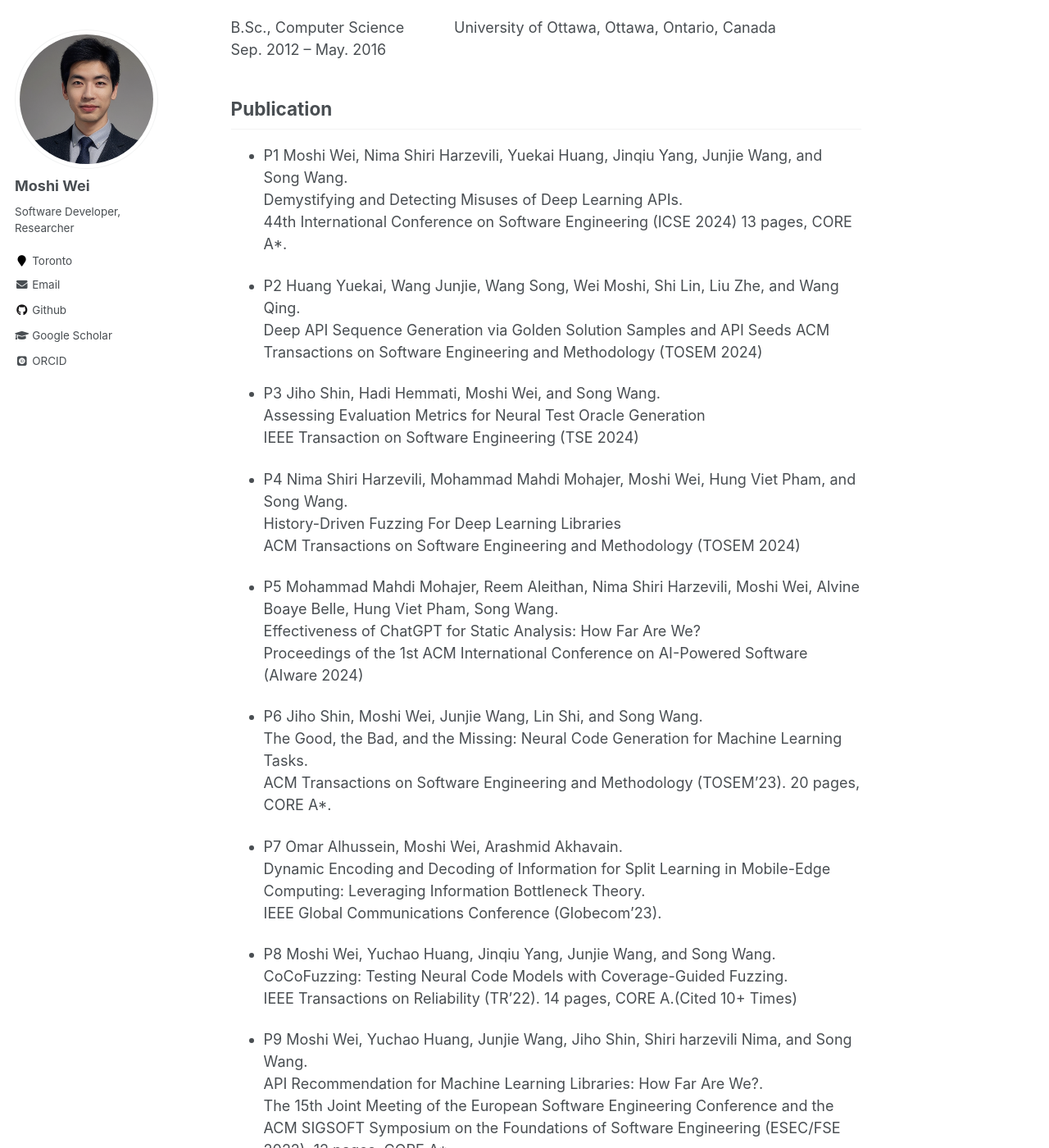
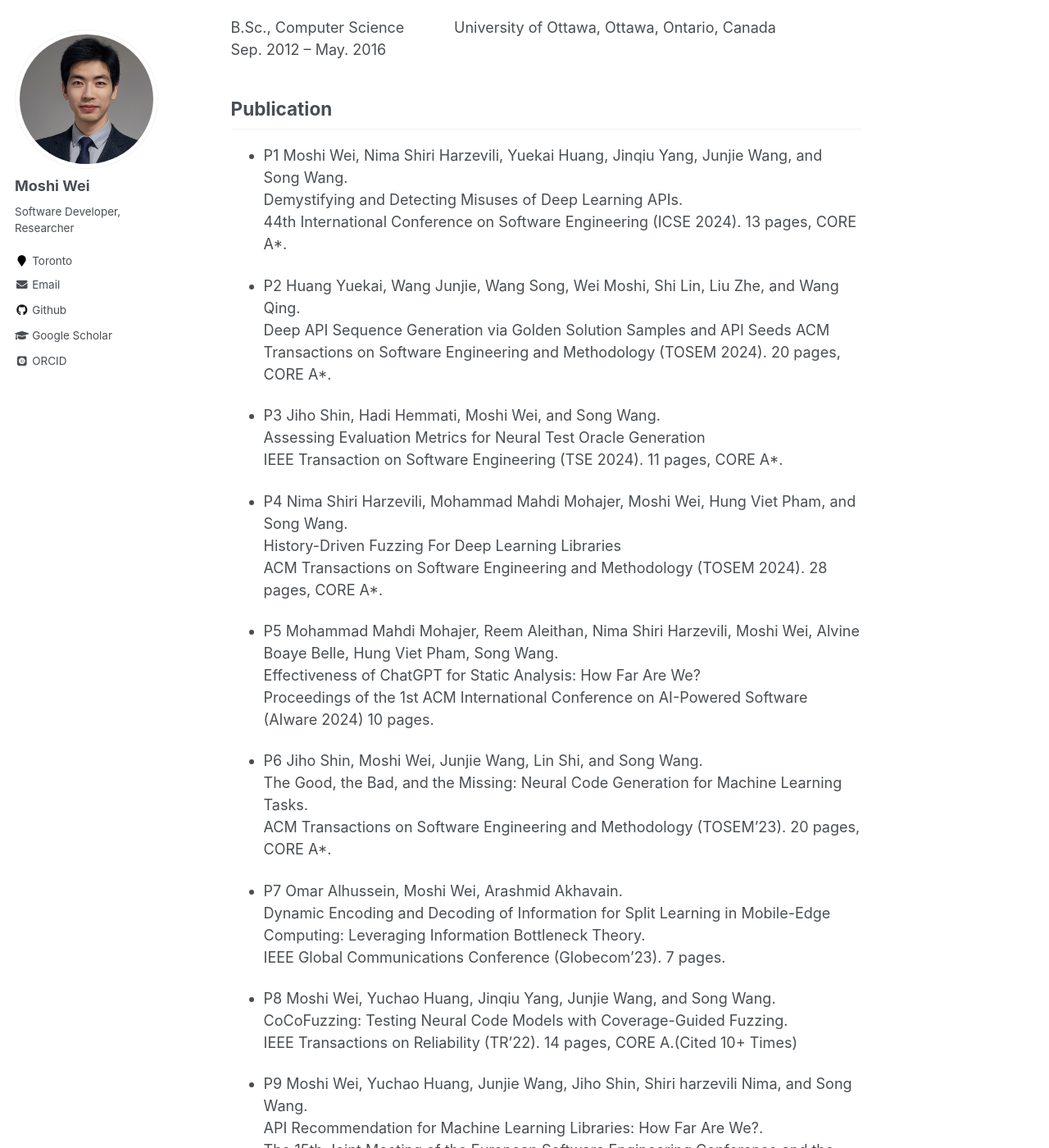
Before and after one commit to Moshiii/Moshiii.github.io, a Jekyll site: the page built from _pages/about.md, in a window 1280 px wide and 1400 px high, scrolled down 893 px. Shown: the whole window at 82% size. Built offline with Jekyll 4.4.1, drawn with Linux system fonts in a browser that asks for light colours; some web fonts are replaced.

Commit message:
Update about.md

```diff
--- a/_pages/about.md
+++ b/_pages/about.md
@@ -31,23 +31,23 @@ Sep. 2012 – May. 2016
 
 * P1 Moshi Wei, Nima Shiri Harzevili, Yuekai Huang, Jinqiu Yang, Junjie Wang, and Song Wang.\
   Demystifying and Detecting Misuses of Deep Learning APIs.\
-  44th International Conference on Software Engineering (ICSE 2024) 13 pages, CORE A*.
+  44th International Conference on Software Engineering (ICSE 2024). 13 pages, CORE A*.
 
 * P2 Huang Yuekai, Wang Junjie, Wang Song, Wei Moshi, Shi Lin, Liu Zhe, and Wang Qing.\
   Deep API Sequence Generation via Golden Solution Samples and API Seeds
-  ACM Transactions on Software Engineering and Methodology (TOSEM 2024)
+  ACM Transactions on Software Engineering and Methodology (TOSEM 2024). 20 pages, CORE A*.
 
 * P3 Jiho Shin, Hadi Hemmati, Moshi Wei, and Song Wang.\
   Assessing Evaluation Metrics for Neural Test Oracle Generation\
-  IEEE Transaction on Software Engineering (TSE 2024)
+  IEEE Transaction on Software Engineering (TSE 2024). 11 pages, CORE A*.
 
 * P4 Nima Shiri Harzevili, Mohammad Mahdi Mohajer, Moshi Wei, Hung Viet Pham, and Song Wang.\
   History-Driven Fuzzing For Deep Learning Libraries\
-  ACM Transactions on Software Engineering and Methodology (TOSEM 2024)
+  ACM Transactions on Software Engineering and Methodology (TOSEM 2024). 28 pages, CORE A*.
 
 * P5 Mohammad Mahdi Mohajer, Reem Aleithan, Nima Shiri Harzevili, Moshi Wei, Alvine Boaye Belle, Hung Viet Pham, Song Wang.\
   Effectiveness of ChatGPT for Static Analysis: How Far Are We?\
-  Proceedings of the 1st ACM International Conference on AI-Powered Software (AIware 2024)
+  Proceedings of the 1st ACM International Conference on AI-Powered Software (AIware 2024) 10 pages.
 
 * P6 Jiho Shin, Moshi Wei, Junjie Wang, Lin Shi, and Song Wang.\
   The Good, the Bad, and the Missing: Neural Code Generation for Machine Learning Tasks.\
@@ -55,7 +55,7 @@ Sep. 2012 – May. 2016
 
 * P7 Omar Alhussein, Moshi Wei, Arashmid Akhavain.\
   Dynamic Encoding and Decoding of Information for Split Learning in Mobile-Edge Computing: Leveraging Information Bottleneck Theory. \
-  IEEE Global Communications Conference (Globecom’23).
+  IEEE Global Communications Conference (Globecom’23). 7 pages.
 
 * P8 Moshi Wei, Yuchao Huang, Jinqiu Yang, Junjie Wang, and Song Wang.\
   CoCoFuzzing: Testing Neural Code Models with Coverage-Guided Fuzzing.\
```
